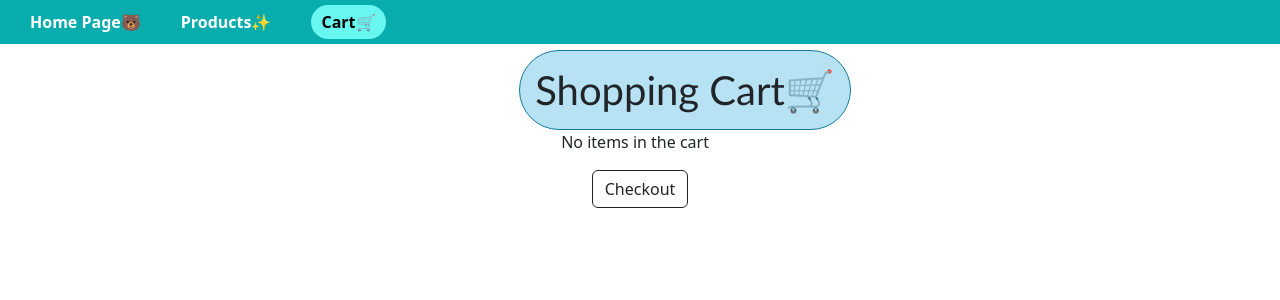
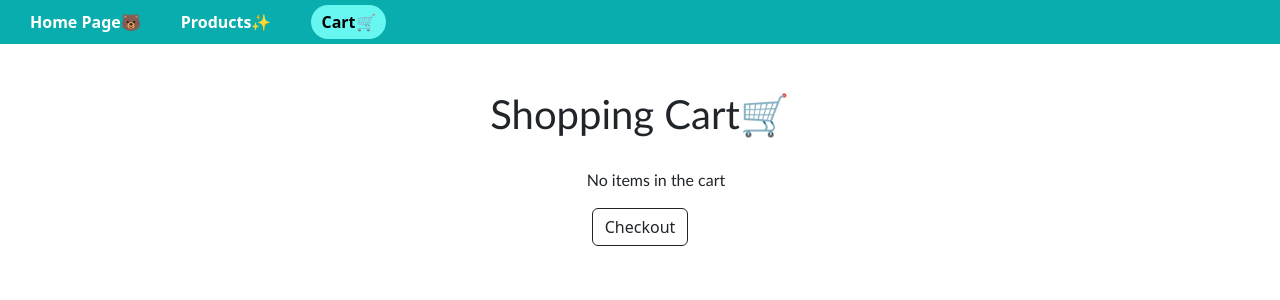
Before and after one commit to ellawong0812/online-shop, a React (Create React App) app: page /online-shop/cart in a window 1280 px wide. Shown: the top 300 px of the page. Built offline with nearby package versions, Linux system fonts and the light colour scheme.

Commit message:
changes in style

```diff
--- a/src/Components/HomePage.css
+++ b/src/Components/HomePage.css
@@ -87,7 +87,7 @@
     padding-top: 10px;
     display: flex;
     justify-content: center;
-    margin-top: 50px;
+    margin-top: 80px;
 }
 
 @keyframes bounceIn {
--- a/src/Components/Products.css
+++ b/src/Components/Products.css
@@ -33,8 +33,8 @@
   }
 
 
-.category_selected {
-    margin-top: 50px;
+/* .category_selected {
+    margin-top: 80px;
     margin-bottom: 30px;
     background-color: rgb(183, 226, 243);
     border: 1px solid rgb(23, 123, 156);
@@ -42,4 +42,23 @@
     padding: 15px;
     width: fit-content;
     margin-left: 120px;
+} */
+.category_selected {
+    font-family:'Gill Sans', 'Gill Sans MT', Calibri, 'Trebuchet MS', sans-serif;
+    padding-top: 10px;
+    display: flex;
+    justify-content: center;
+    margin-top: 80px;
+    animation: slideInFromLeft 1s ease;
 }
+
+@keyframes slideInFromLeft {
+  0% {
+    transform: translateX(-100%);
+    opacity: 0;
+  }
+  100% {
+    transform: translateX(0);
+    opacity: 1;
+  }
+}
--- a/src/Components/ShoppingCart.css
+++ b/src/Components/ShoppingCart.css
@@ -7,18 +7,45 @@
 }
 
 .no_items {
-    margin-left: 100px;
+    font-family:'Gill Sans', 'Gill Sans MT', Calibri, 'Trebuchet MS', sans-serif;
+    padding-top: 10px;
+    display: flex;
+    justify-content: center;
+    margin-top: 20px;
 }
 
 .title_box {
-    margin-top: 50px;
+    font-family:'Gill Sans', 'Gill Sans MT', Calibri, 'Trebuchet MS', sans-serif;
+    padding-top: 10px;
+    display: flex;
+    justify-content: center;
+    margin-top: 80px;
+    animation: slideInFromLeft 1s ease;
+
+}
+
+@keyframes slideInFromLeft {
+    0% {
+      transform: translateX(-100%);
+      opacity: 0;
+    }
+    100% {
+      transform: translateX(0);
+      opacity: 1;
+    }
+  }
+
+
+/* .title_box {
+    margin-top: 80px;
     background-color: rgb(183, 226, 243);
     border: 1px solid rgb(23, 123, 156);
     border-radius: 50px;
     padding: 15px;
     width: fit-content;
-    margin-left: 90px;
-    }
+    margin-left: 130px;
+    margin-bottom: 20px;
+    } */
 
 .title {
     font-family:'Gill Sans', 'Gill Sans MT', Calibri, 'Trebuchet MS', sans-serif;
--- a/src/index.css
+++ b/src/index.css
@@ -1,3 +1,7 @@
+@tailwind base;
+@tailwind components;
+@tailwind utilities;
+
 body {
   margin: 0;
   font-family: -apple-system, BlinkMacSystemFont, 'Segoe UI', 'Roboto', 'Oxygen',
--- /dev/null
+++ b/tailwind.config.js
@@ -0,0 +1,8 @@
+/** @type {import('tailwindcss').Config} */
+module.exports = {
+  content: ["./src/**/*.{html,js}"],
+  theme: {
+    extend: {},
+  },
+  plugins: [],
+};
```
Also changed, not shown: package.json (+11 -4 lines), components.json (added), 1 other file (tests, documents, lock files or other folders).
